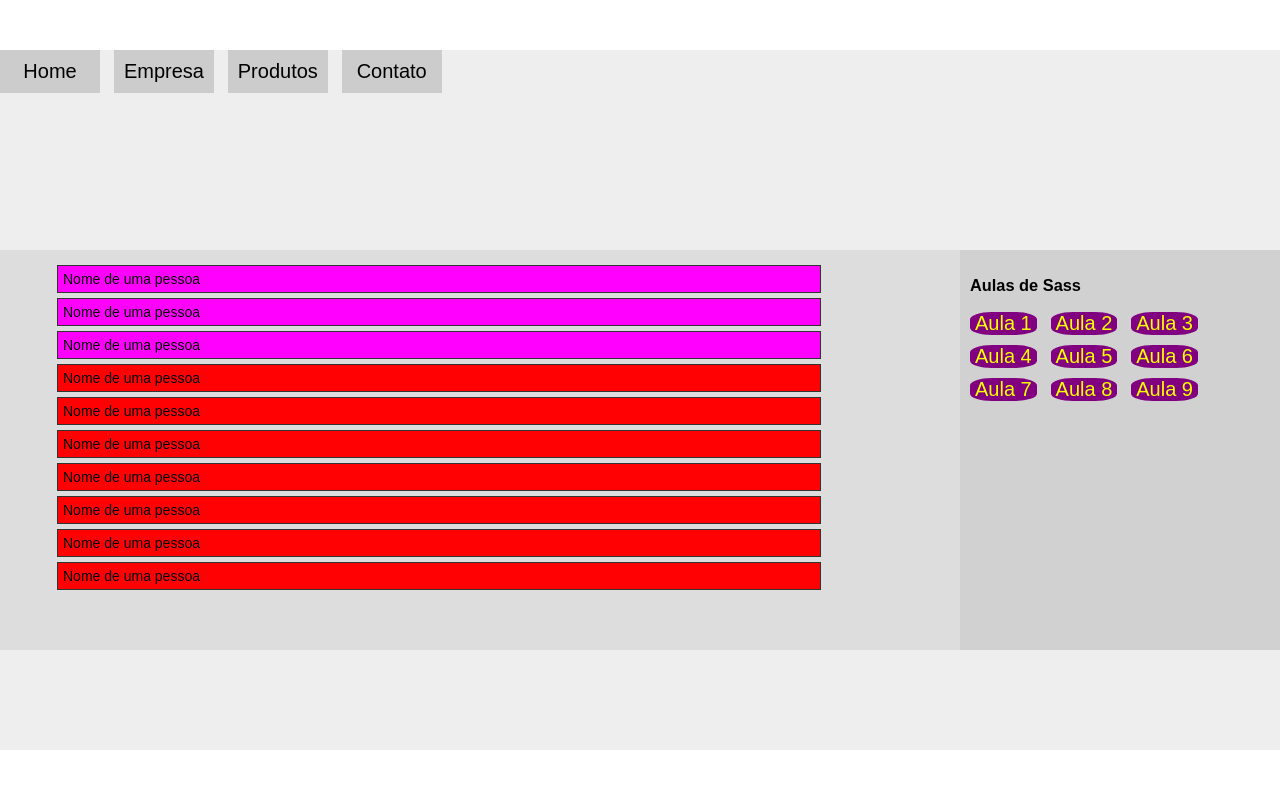
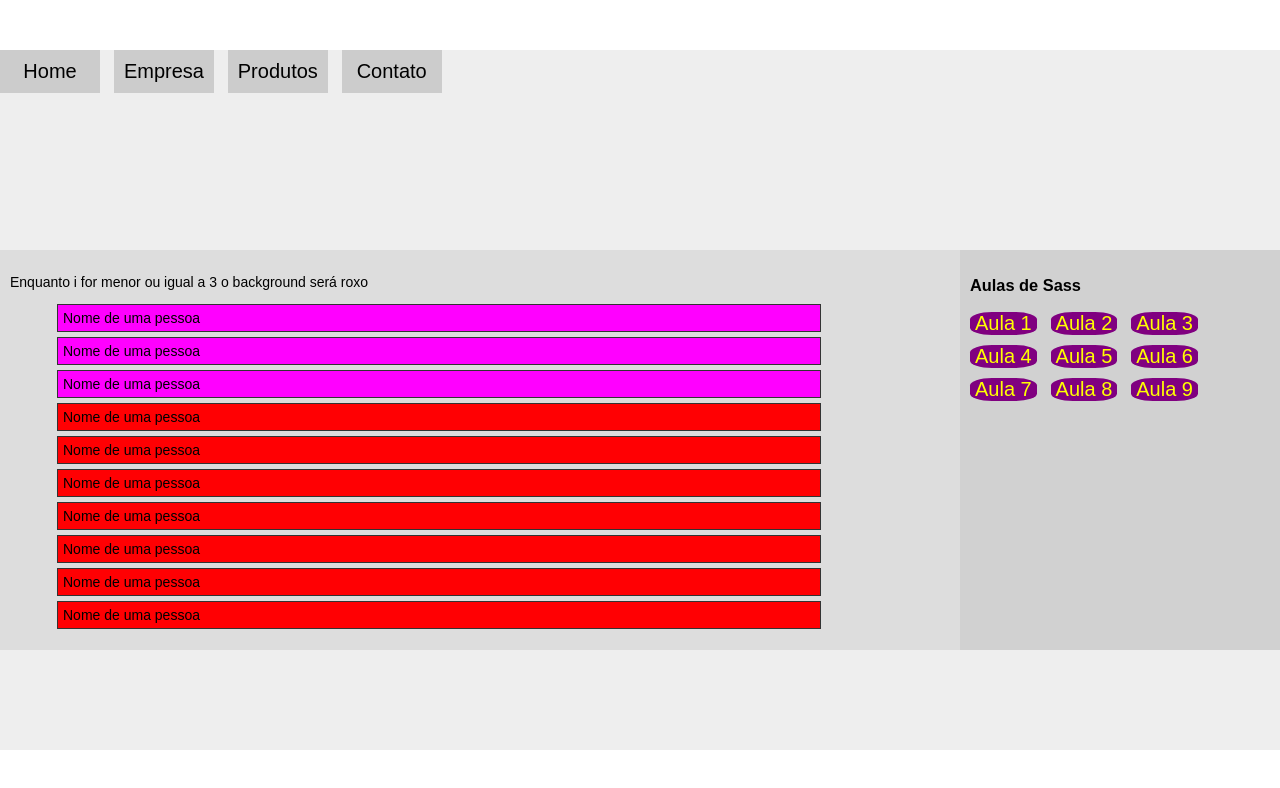
Before and after one commit to developer-sp/Sass, a plain HTML site: page aula8/index.html in a window 1280 px wide. Drawn offline with Linux system fonts and the light colour scheme.

Commit message:
Explicação do For aula8

```diff
--- a/aula8/index.html
+++ b/aula8/index.html
@@ -16,6 +16,7 @@
 	</nav>
 	<section class="container">
 		<section class="container__content">
+			<p>Enquanto i for menor ou igual a 3 o background será roxo</p>
 			<div class="item-1">Nome de uma pessoa</div>
 			<div class="item-2">Nome de uma pessoa</div>
 			<div class="item-3">Nome de uma pessoa</div>
```
